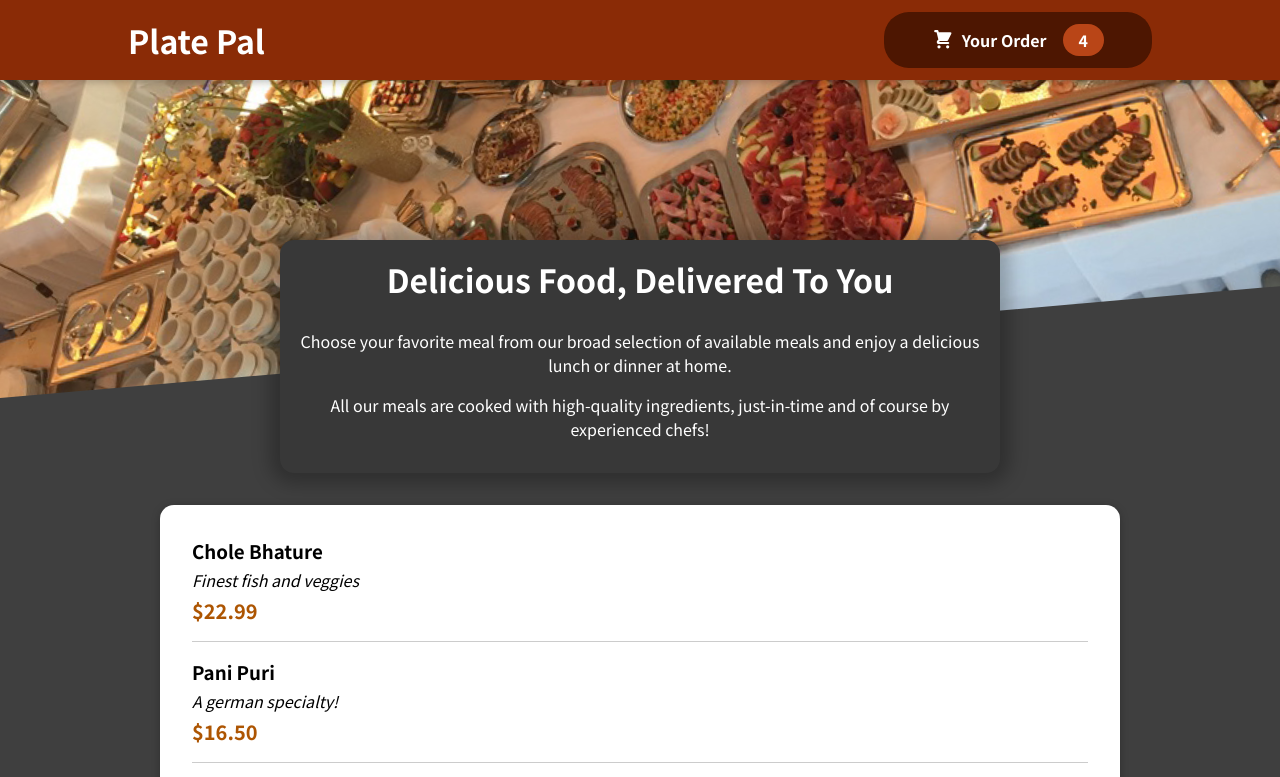
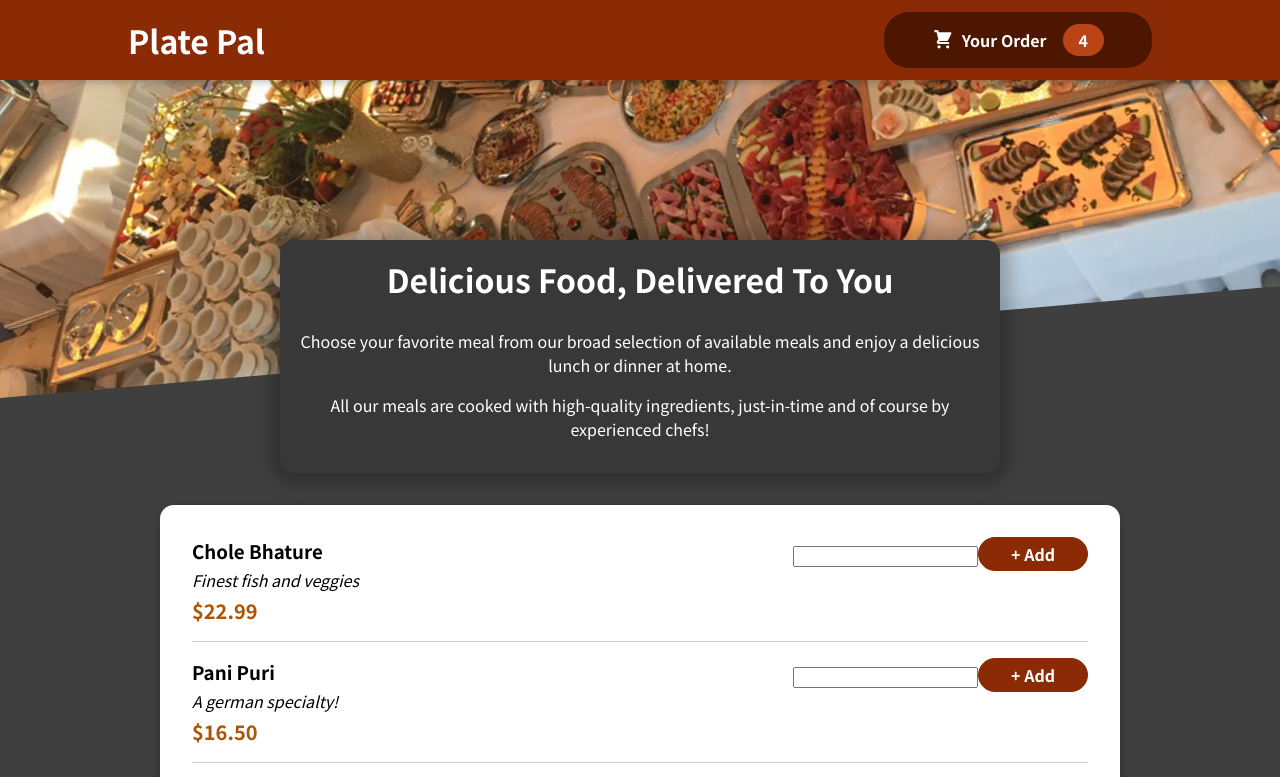
Before and after one commit to RitikRanaut/Plate-Pal, a React (Create React App) app: page / in a window 1280 px wide. Shown: the top 777 px of the page. Built offline with nearby package versions, Linux system fonts and the light colour scheme.

Commit message:
Add button to add item

```diff
--- a/src/components/Meals/MealItem/MealItem.js
+++ b/src/components/Meals/MealItem/MealItem.js
@@ -1,3 +1,4 @@
+import MealItemForm from "./MealItemForm";
 import classes from "./MealItem.module.css";
 
 const MealItem =(props)=>{
@@ -10,7 +11,7 @@
                 <div className={classes.price}>{price}</div>
             </div>
             <div>
-
+                <MealItemForm />
             </div>
         </li>
     );
--- /dev/null
+++ b/src/components/Meals/MealItem/MealItemForm.js
@@ -0,0 +1,12 @@
+import classes from "./MealItemForm.module.css";
+
+const MeatItemForm =(prosp)=>{
+    return (
+        <form className={classes.form}>
+            <input />
+            <button>+ Add</button>
+        </form>
+    );
+};
+
+export default MeatItemForm;
--- /dev/null
+++ b/src/components/Meals/MealItem/MealItemForm.module.css
@@ -0,0 +1,20 @@
+.form {
+    text-align: right;
+  }
+
+  .form button {
+    font: inherit;
+    cursor: pointer;
+    background-color: #8a2b06;
+    border: 1px solid #8a2b06;
+    color: white;
+    padding: 0.25rem 2rem;
+    border-radius: 20px;
+    font-weight: bold;
+  }
+
+  .form button:hover,
+  .form button:active {
+    background-color: #641e03;
+    border-color: #641e03;
+  }
```
